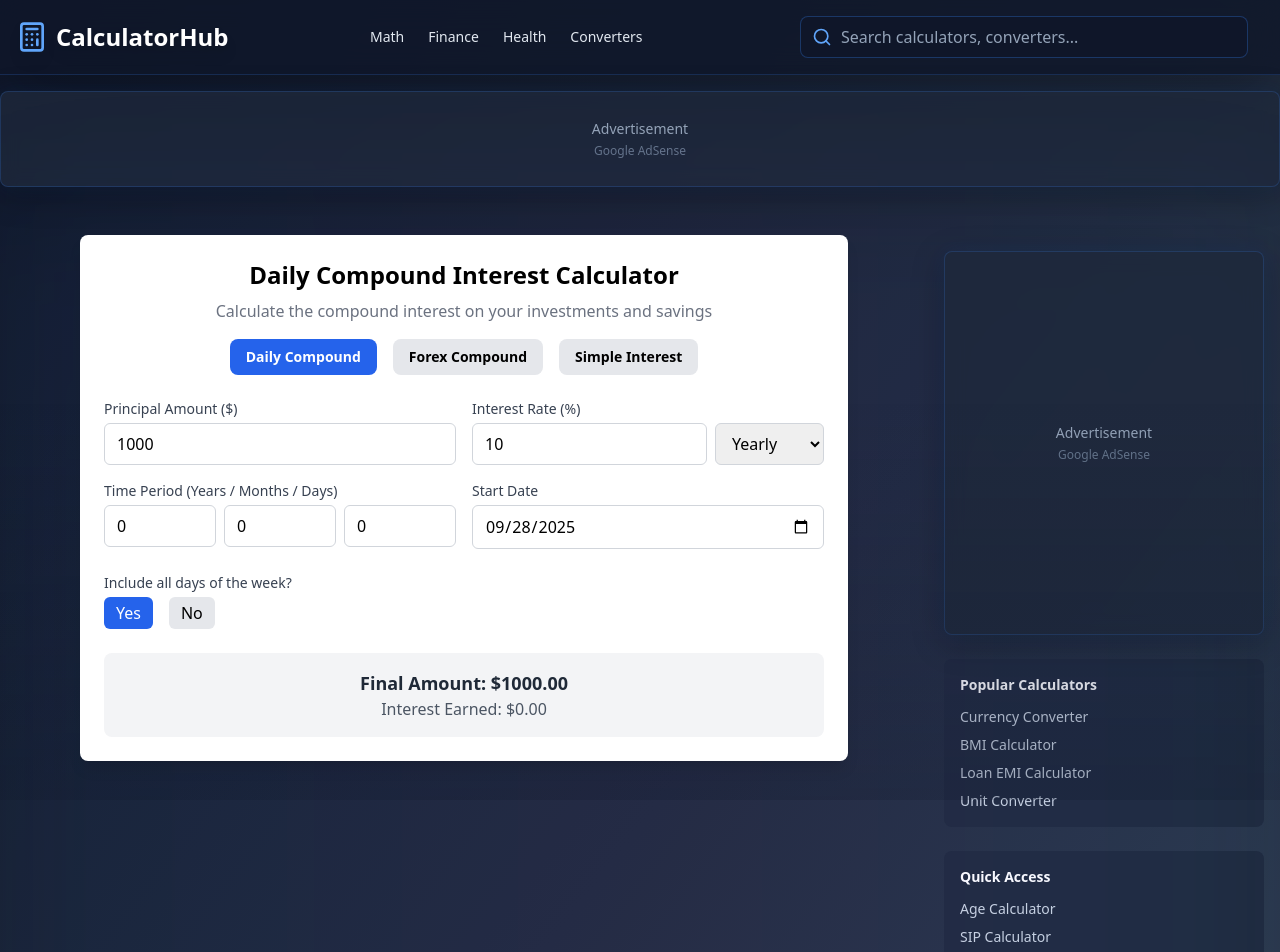
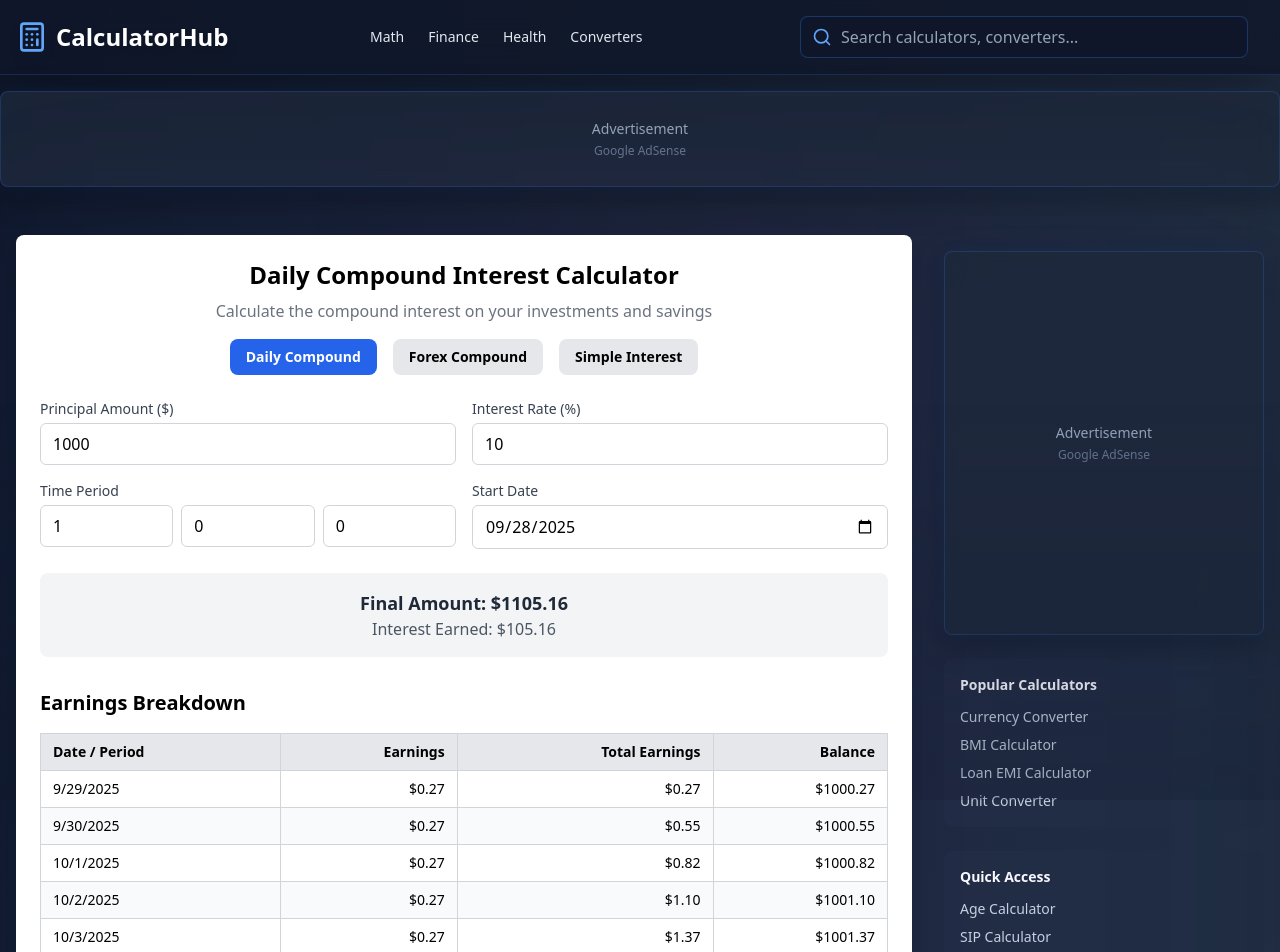
Before and after one commit to RofiqulIsalm/WebToolKits, a React (Vite) app: page /compound-interest-calculator in a window 1280 px wide. Shown: the top 952 px of the page. Built offline with nearby package versions, Linux system fonts and the light colour scheme.

Commit message:
Updated CompoundInterestCalculator.tsx

```diff
--- a/src/pages/CompoundInterestCalculator.tsx
+++ b/src/pages/CompoundInterestCalculator.tsx
@@ -3,28 +3,12 @@ import React, { useState, useEffect } from "react";
 const CompoundCalculator: React.FC = () => {
   const [mode, setMode] = useState("daily");
 
-  // Common inputs
+  // Inputs
   const [principal, setPrincipal] = useState<number>(1000);
   const [rate, setRate] = useState<number>(10);
-  const [timeYears, setTimeYears] = useState<number>(0);
-  const [timeMonths, setTimeMonths] = useState<number>(0);
-  const [timeDays, setTimeDays] = useState<number>(0);
-  const [rateType, setRateType] = useState("yearly"); // daily, weekly, monthly, yearly
-
-  // Daily compounding options
-  const [includeAllDays, setIncludeAllDays] = useState(true);
-  const [selectedDays, setSelectedDays] = useState<string[]>([
-    "Mon",
-    "Tue",
-    "Wed",
-    "Thu",
-    "Fri",
-    "Sat",
-    "Sun",
-  ]);
-  const [breakdown, setBreakdown] = useState<
-    { date: string; earnings: number; totalEarnings: number; balance: number }[]
-    >([]);
+  const [years, setYears] = useState<number>(1);
+  const [months, setMonths] = useState<number>(0);
+  const [days, setDays] = useState<number>(0);
   const [startDate, setStartDate] = useState<string>(
     new Date().toISOString().split("T")[0]
   );
@@ -32,15 +16,12 @@ const CompoundCalculator: React.FC = () => {
   // Results
   const [finalAmount, setFinalAmount] = useState<number>(0);
   const [interest, setInterest] = useState<number>(0);
+  const [breakdown, setBreakdown] = useState<
+    { date: string; earnings: number; totalEarnings: number; balance: number }[]
+  >([]);
 
-  // Handle toggle day selection
-  const toggleDay = (day: string) => {
-    if (selectedDays.includes(day)) {
-      setSelectedDays(selectedDays.filter((d) => d !== day));
-    } else {
-      setSelectedDays([...selectedDays, day]);
-    }
-  };
+  // Helper → total days
+  const getTotalDays = () => years * 365 + months * 30 + days;
 
   // Title
   const getTitle = () => {
@@ -56,76 +37,89 @@ const CompoundCalculator: React.FC = () => {
     }
   };
 
-  // Calculation logic
+  // Calculation
   useEffect(() => {
+    const totalDays = getTotalDays();
+    let currentBalance = principal;
+    let cumulativeEarnings = 0;
+
+    const start = new Date(startDate);
+    const rows: {
+      date: string;
+      earnings: number;
+      totalEarnings: number;
+      balance: number;
+    }[] = [];
+
     if (mode === "daily") {
-      // Convert years/months/days into total days
-      const totalDays =
-        timeYears * 365 + timeMonths * 30 + timeDays;
+      const dailyRate = rate / 100 / 365;
 
-      // Convert rate into daily equivalent
-      let dailyRate = 0;
-      switch (rateType) {
-        case "daily":
-          dailyRate = rate / 100;
-          break;
-        case "weekly":
-          dailyRate = rate / 100 / 7;
-          break;
-        case "monthly":
-          dailyRate = rate / 100 / 30;
-          break;
-        case "yearly":
-        default:
-          dailyRate = rate / 100 / 365;
-          break;
+      for (let i = 1; i <= totalDays; i++) {
+        const prevBalance = currentBalance;
+        currentBalance *= 1 + dailyRate;
+        const earnings = currentBalance - prevBalance;
+        cumulativeEarnings += earnings;
+
+        const date = new Date(start);
+        date.setDate(start.getDate() + i);
+
+        rows.push({
+          date: date.toLocaleDateString(),
+          earnings,
+          totalEarnings: cumulativeEarnings,
+          balance: currentBalance,
+        });
+      }
     }
 
-      // Count effective compounding days
-      let effectiveDays = totalDays;
-      if (!includeAllDays) {
-        const start = new Date(startDate);
-        let count = 0;
-        for (let i = 0; i < totalDays; i++) {
-          const d = new Date(start);
-          d.setDate(start.getDate() + i);
-          const dayName = d.toLocaleDateString("en-US", {
-            weekday: "short",
+    if (mode === "forex") {
+      const weeklyRate = rate / 100;
+      const weeks = Math.floor(totalDays / 7);
+
+      for (let i = 1; i <= weeks; i++) {
+        const prevBalance = currentBalance;
+        currentBalance *= 1 + weeklyRate;
+        const earnings = currentBalance - prevBalance;
+        cumulativeEarnings += earnings;
+
+        const weekStart = new Date(start);
+        weekStart.setDate(start.getDate() + (i - 1) * 7);
+        const weekEnd = new Date(weekStart);
+        weekEnd.setDate(weekStart.getDate() + 6);
+
+        rows.push({
+          date: `${weekStart.toLocaleDateString()} - ${weekEnd.toLocaleDateString()}`,
+          earnings,
+          totalEarnings: cumulativeEarnings,
+          balance: currentBalance,
         });
-          if (selectedDays.includes(dayName)) {
-            count++;
       }
     }
-        effectiveDays = count;
+
+    if (mode === "simple") {
+      const totalYears = years + months / 12 + days / 365;
+      const si = (principal * rate * totalYears) / 100;
+      currentBalance = principal + si;
+      cumulativeEarnings = si;
+
+      const startYear = new Date(start).getFullYear();
+      const endYear = startYear + Math.floor(totalYears);
+
+      rows.push({
+        date: `${startYear} - ${endYear}`,
+        earnings: si,
+        totalEarnings: si,
+        balance: currentBalance,
+      });
     }
 
-      const amount = principal * Math.pow(1 + dailyRate, effectiveDays);
-      setFinalAmount(amount);
-      setInterest(amount - principal);
-    } else if (mode === "forex") {
-      const amount = principal * Math.pow(1 + rate / 100, timeYears);
-      setFinalAmount(amount);
-      setInterest(amount - principal);
-    } else if (mode === "simple") {
-      const si = (principal * rate * timeYears) / 100;
-      setFinalAmount(principal + si);
-      setInterest(si);
-    }
-  }, [
-    mode,
-    principal,
-    rate,
-    timeYears,
-    timeMonths,
-    timeDays,
-    rateType,
-    includeAllDays,
-    selectedDays,
-    startDate,
-  ]);
+    setFinalAmount(currentBalance);
+    setInterest(cumulativeEarnings);
+    setBreakdown(rows);
+  }, [mode, principal, rate, years, months, days, startDate]);
 
   return (
-    <div className="max-w-3xl mx-auto p-6 bg-white rounded-lg shadow-lg">
+    <div className="max-w-4xl mx-auto p-6 bg-white rounded-lg shadow-lg">
       {/* Title */}
       <h1 className="text-2xl font-bold mb-2 text-center">{getTitle()}</h1>
       <p className="text-gray-500 mb-4 text-center">
@@ -167,9 +161,7 @@ const CompoundCalculator: React.FC = () => {
         </button>
       </div>
 
-      {/* Daily Mode Inputs */}
-      {mode === "daily" && (
-        <>
+      {/* Inputs */}
       <div className="grid grid-cols-1 md:grid-cols-2 gap-4 mb-6">
         <div>
           <label className="block text-sm font-medium text-gray-700 mb-1">
@@ -187,50 +179,38 @@ const CompoundCalculator: React.FC = () => {
           <label className="block text-sm font-medium text-gray-700 mb-1">
             Interest Rate (%)
           </label>
-              <div className="flex gap-2">
           <input
             type="number"
             value={rate}
             onChange={(e) => setRate(Number(e.target.value))}
             className="w-full px-3 py-2 border border-gray-300 rounded-md"
           />
-                <select
-                  value={rateType}
-                  onChange={(e) => setRateType(e.target.value)}
-                  className="px-3 py-2 border border-gray-300 rounded-md"
-                >
-                  <option value="daily">Daily</option>
-                  <option value="weekly">Weekly</option>
-                  <option value="monthly">Monthly</option>
-                  <option value="yearly">Yearly</option>
-                </select>
-              </div>
         </div>
 
         <div>
           <label className="block text-sm font-medium text-gray-700 mb-1">
-                Time Period (Years / Months / Days)
+            Time Period
           </label>
           <div className="flex gap-2">
             <input
               type="number"
               placeholder="Years"
-                  value={timeYears}
-                  onChange={(e) => setTimeYears(Number(e.target.value))}
+              value={years}
+              onChange={(e) => setYears(Number(e.target.value))}
               className="w-1/3 px-3 py-2 border border-gray-300 rounded-md"
             />
             <input
               type="number"
               placeholder="Months"
-                  value={timeMonths}
-                  onChange={(e) => setTimeMonths(Number(e.target.value))}
+              value={months}
+              onChange={(e) => setMonths(Number(e.target.value))}
               className="w-1/3 px-3 py-2 border border-gray-300 rounded-md"
             />
             <input
               type="number"
               placeholder="Days"
-                  value={timeDays}
-                  onChange={(e) => setTimeDays(Number(e.target.value))}
+              value={days}
+              onChange={(e) => setDays(Number(e.target.value))}
               className="w-1/3 px-3 py-2 border border-gray-300 rounded-md"
             />
           </div>
@@ -249,66 +229,60 @@ const CompoundCalculator: React.FC = () => {
         </div>
       </div>
 
-          {/* Include Days Option */}
-          <div className="mb-4">
-            <p className="text-sm font-medium text-gray-700 mb-1">
-              Include all days of the week?
+      {/* Results */}
+      <div className="p-4 bg-gray-100 rounded-lg text-center">
+        <p className="text-lg font-semibold text-gray-800">
+          Final Amount: ${finalAmount.toFixed(2)}
         </p>
-            <div className="flex gap-4">
-              <button
-                type="button"
-                onClick={() => setIncludeAllDays(true)}
-                className={`px-3 py-1 rounded-md ${
-                  includeAllDays ? "bg-blue-600 text-white" : "bg-gray-200"
-                }`}
-              >
-                Yes
-              </button>
-              <button
-                type="button"
-                onClick={() => setIncludeAllDays(false)}
-                className={`px-3 py-1 rounded-md ${
-                  !includeAllDays ? "bg-blue-600 text-white" : "bg-gray-200"
-                }`}
-              >
-                No
-              </button>
-            </div>
+        <p className="text-md text-gray-600">
+          Interest Earned: ${interest.toFixed(2)}
+        </p>
       </div>
 
-          {!includeAllDays && (
-            <div className="mb-4">
-              <p className="text-sm font-medium text-gray-700 mb-2">
-                Days to include:
-              </p>
-              <div className="flex flex-wrap gap-2">
-                {["Sun", "Mon", "Tue", "Wed", "Thu", "Fri", "Sat"].map((day) => (
-                  <button
-                    key={day}
-                    type="button"
-                    onClick={() => toggleDay(day)}
-                    className={`px-3 py-1 rounded-md border ${
-                      selectedDays.includes(day)
-                        ? "bg-orange-400 text-black"
-                        : "bg-gray-200"
-                    }`}
-                  >
-                    {day}
-                  </button>
+      {/* Breakdown Table */}
+      {breakdown.length > 0 && (
+        <div className="mt-8">
+          <h2 className="text-xl font-semibold mb-4">Earnings Breakdown</h2>
+          <div className="overflow-x-auto">
+            <table className="w-full border-collapse border border-gray-300 text-sm">
+              <thead>
+                <tr className="bg-gray-200">
+                  <th className="border border-gray-300 px-3 py-2 text-left">
+                    Date / Period
+                  </th>
+                  <th className="border border-gray-300 px-3 py-2 text-right">
+                    Earnings
+                  </th>
+                  <th className="border border-gray-300 px-3 py-2 text-right">
+                    Total Earnings
+                  </th>
+                  <th className="border border-gray-300 px-3 py-2 text-right">
+                    Balance
+                  </th>
+                </tr>
+              </thead>
+              <tbody>
+                {breakdown.map((row, idx) => (
+                  <tr key={idx} className="odd:bg-white even:bg-gray-50">
+                    <td className="border border-gray-300 px-3 py-2">
+                      {row.date}
+                    </td>
+                    <td className="border border-gray-300 px-3 py-2 text-right">
+                      ${row.earnings.toFixed(2)}
+                    </td>
+                    <td className="border border-gray-300 px-3 py-2 text-right">
+                      ${row.totalEarnings.toFixed(2)}
+                    </td>
+                    <td className="border border-gray-300 px-3 py-2 text-right">
+                      ${row.balance.toFixed(2)}
+                    </td>
+                  </tr>
                 ))}
+              </tbody>
+            </table>
           </div>
         </div>
       )}
-        </>
-      )}
-
-      {/* Results */}
-      <div className="p-4 bg-gray-100 rounded-lg text-center mt-6">
-        <p className="text-lg font-semibold text-gray-800">
-          Final Amount: ${finalAmount.toFixed(2)}
-        </p>
-        <p className="text-md text-gray-600">Interest Earned: ${interest.toFixed(2)}</p>
-      </div>
     </div>
   );
 };
```
Lines whose indentation alone changed are shown as unchanged.
